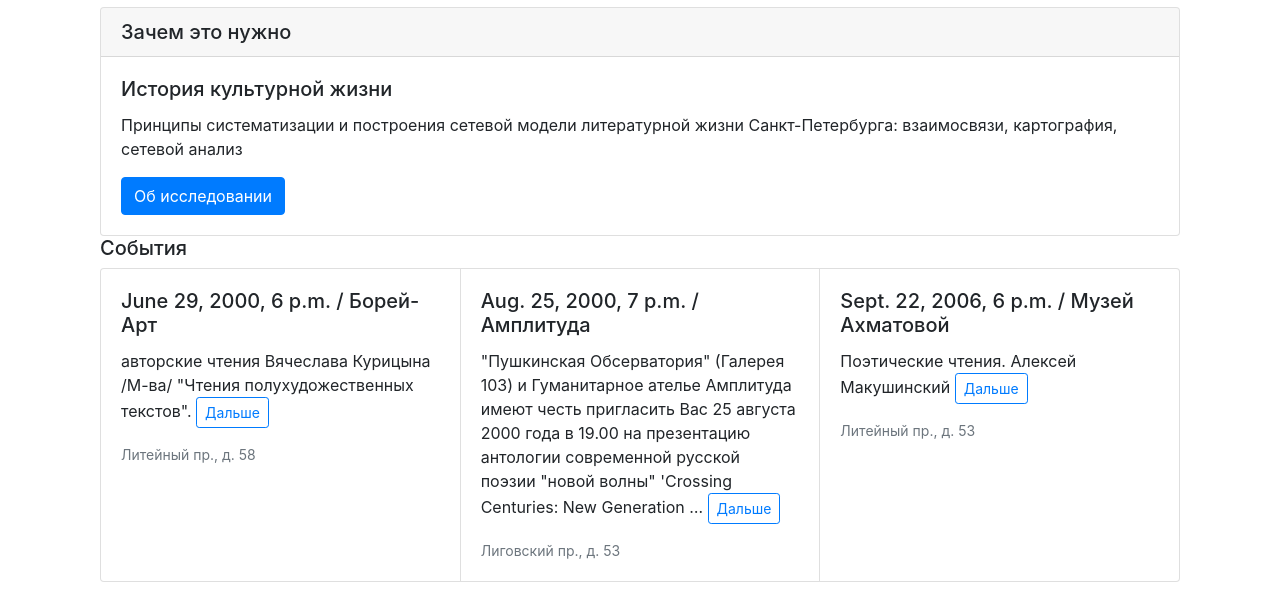
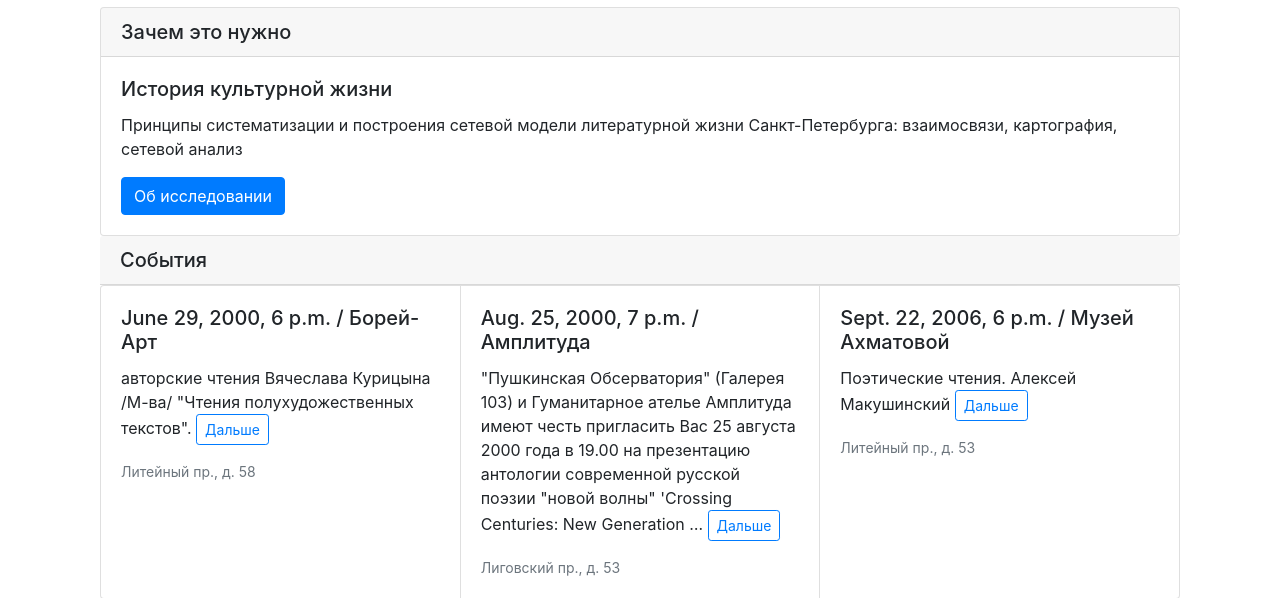
Before and after one commit to mary-lev/litgid, a Django app: page / in a window 1280 px wide. Shown: the part 481-1079 px from the top of the page. Run offline with Django 3.2, Linux system fonts and the light colour scheme; data comes from the database, SQL or seed files in the repository; some libraries are stand-ins or nearby versions.

Commit message:
Move header at index

```diff
--- a/core/templates/core/index.html
+++ b/core/templates/core/index.html
@@ -5,19 +5,16 @@
 {% include 'meta.html' %}
 
 <div class='container'>
-
-<h5>События</h5>
-
-
+<h5 class="card-header">События</h5>
 <div class="card-group">
 	{% for card in cards %}
   <div class="card">
+
     <div class="card-body">
       <h5 class="card-title">{{ card.date }} / {{ card.place.name }} </h5>
       <p class="card-text">{{ card.description|truncatewords:30 }}
       <a href="{% url 'core:one_event' card.id %}" class="btn btn-outline-primary btn-sm">Дальше</a></p>
       <p class="card-text"><small class="text-muted">{{ card.adress.name }}</small></p>
-
     </div>
   </div>
 {% endfor %}
```
